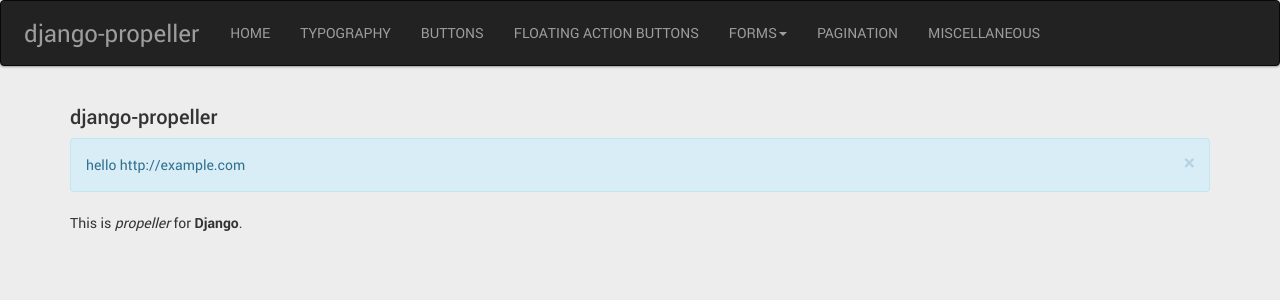
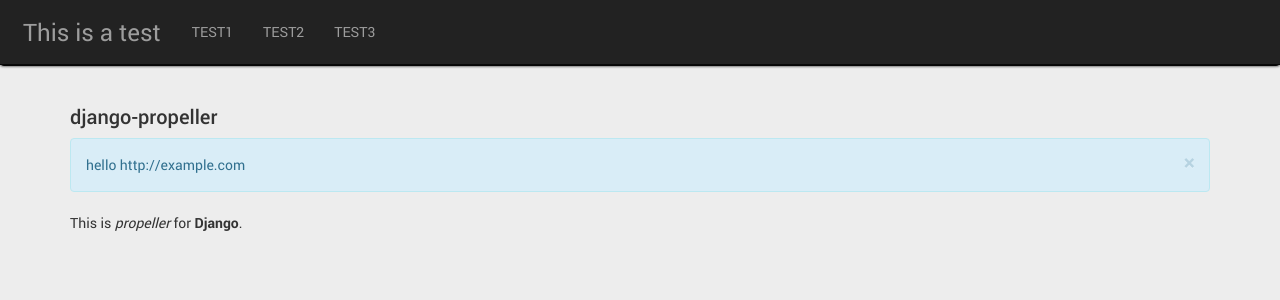
Before and after one commit to tfroehlich82/django-propeller, a Django app: page / in a window 1280 px wide. Shown: the top 300 px of the page. Run offline with Django 3.2, Linux system fonts and the light colour scheme; some libraries are stand-ins or nearby versions.

Commit message:
Implemented basic navbar

```diff
--- a/django_propeller/templates/propeller/navbar.html
+++ b/django_propeller/templates/propeller/navbar.html
@@ -9,25 +9,14 @@
 			<span class="icon-bar"></span>
 			<span class="icon-bar"></span>
 		  </button>
-		  <a href="javascript:void(0);" class="navbar-brand navbar-brand-custome">{{ navbar.brand }}</a>
+		  <a href="javascript:void(0);" class="navbar-brand navbar-brand-custome">{{ navbar.brandname }}</a>
 		</div>
 		<!-- Collect the nav links, forms, and other content for toggling -->
 		<div id="bs-example-navbar-collapse-1" class="collapse navbar-collapse">
 		  <ul class="nav navbar-nav">
-			<li><a class="pmd-ripple-effect" href="javascript:void(0);">Link <span class="sr-only">(current)</span></a></li>
-			<li><a class="pmd-ripple-effect" href="javascript:void(0);">Link</a></li>
-			<li class="dropdown pmd-dropdown">
-			  <a data-toggle="dropdown" class="pmd-ripple-effect dropdown-toggle" data-sidebar="true" href="javascript:void(0);">Dropdown <span class="caret"></span></a>
-			  <ul class="dropdown-menu">
-				<li><a class="pmd-ripple-effect" href="javascript:void(0);">Action</a></li>
-				<li><a class="pmd-ripple-effect" href="javascript:void(0);">Another action</a></li>
-				<li><a class="pmd-ripple-effect" href="javascript:void(0);">Something else here</a></li>
-				<li class="divider"></li>
-				<li><a class="pmd-ripple-effect" href="javascript:void(0);">Separated link</a></li>
-				<li class="divider"></li>
-				<li><a class="pmd-ripple-effect" href="javascript:void(0);">One more separated link</a></li>
-			  </ul>
-			</li>
+              {% for itm in navbar.items %}
+                  <li><a class="pmd-ripple-effect" href="{{ itm.url }}">{{ itm.name }}</a></li>
+              {% endfor %}
 		  </ul>
 		</div><!-- /.navbar-collapse -->
 	</div><!-- /.container-fluid -->
--- a/django_propeller/templatetags/propeller.py
+++ b/django_propeller/templatetags/propeller.py
@@ -1127,6 +1127,6 @@
     return mark_safe(result)
 
 
-@register.inclusion_tag('navbar.html')
+@register.inclusion_tag('propeller/navbar.html')
 def pmd_navbar(navbar):
     return {'navbar': navbar}
--- a/django_propeller_demo/templates/home.html
+++ b/django_propeller_demo/templates/home.html
@@ -3,4 +3,5 @@
 
 {% block content %}
     This is <em>propeller</em> for <strong>Django</strong>.
+    {% pmd_navbar mynavbar %}
 {% endblock %}
--- a/django_propeller_demo/views.py
+++ b/django_propeller_demo/views.py
@@ -9,6 +9,7 @@
 from django.views.generic.base import TemplateView
 
 from .forms import ContactForm, FilesForm, ContactFormSet
+from django_propeller.navbar import NavBar, NavBarItem
 
 
 # http://yuji.wordpress.com/2013/01/30/django-form-field-in-initial-data-requires-a-fieldfile-instance/
@@ -19,12 +20,20 @@
 fieldfile = FieldFile(None, FakeField, 'dummy.txt')
 
 
+navbar = NavBar("This is a test", items=[
+    NavBarItem("Test1"),
+    NavBarItem("Test2"),
+    NavBarItem("Test3"),
+])
+
+
 class HomePageView(TemplateView):
     template_name = 'home.html'
 
     def get_context_data(self, **kwargs):
         context = super(HomePageView, self).get_context_data(**kwargs)
         messages.info(self.request, 'hello http://example.com')
+        context['mynavbar'] = navbar
         return context
 
 
```
Also changed, not shown: django_propeller/models.py (+1 -10 lines), django_propeller/navbar.py (added, +17 -0 lines), django_propeller/migrations/0001_initial.py (deleted).
